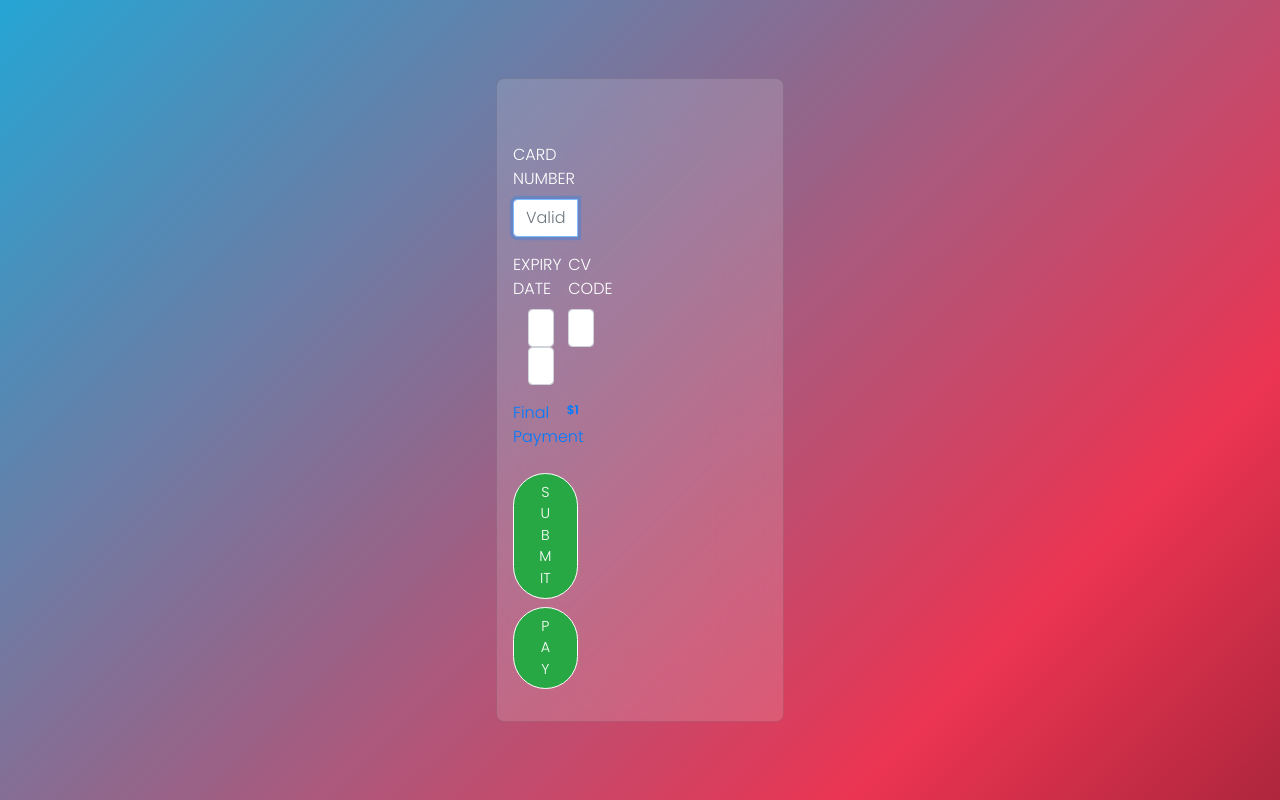
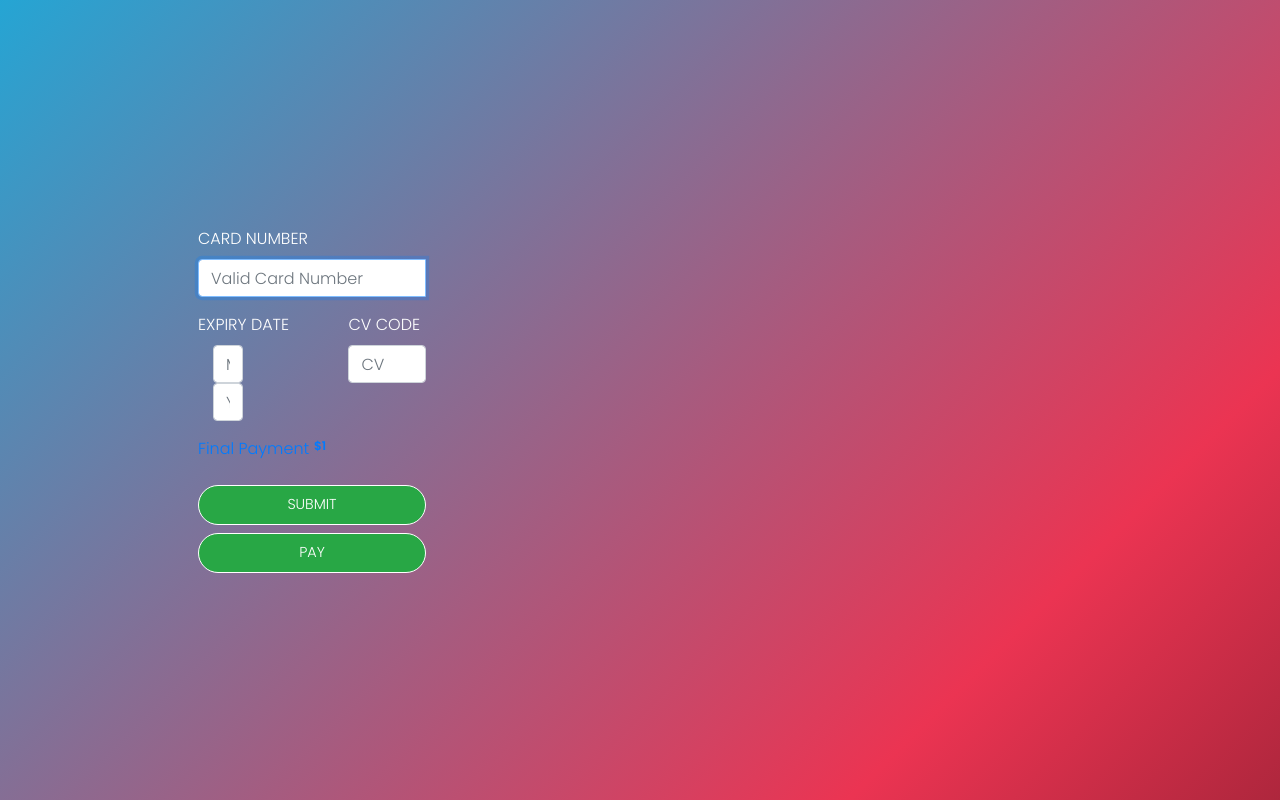
Before and after one commit to SamsonTaxon/InLine, a Flask app: page /pay in a window 1280 px wide. Run offline with Flask 2, Linux system fonts and the light colour scheme; some libraries are stand-ins or nearby versions.

Commit message:
Update pay.html

```diff
--- a/app/templates/pay.html
+++ b/app/templates/pay.html
@@ -43,8 +43,8 @@
 
 <body>
 <div class="body_stuff">
-<div class="card">
 
+<div class="container">
     <div class="row">
         <div class="col-xs-12 col-md-4">
             <div class="panel panel-default">
@@ -97,7 +97,6 @@
 </div>
 
 
-
 </div>
 </body>
 {% endblock %}
```
